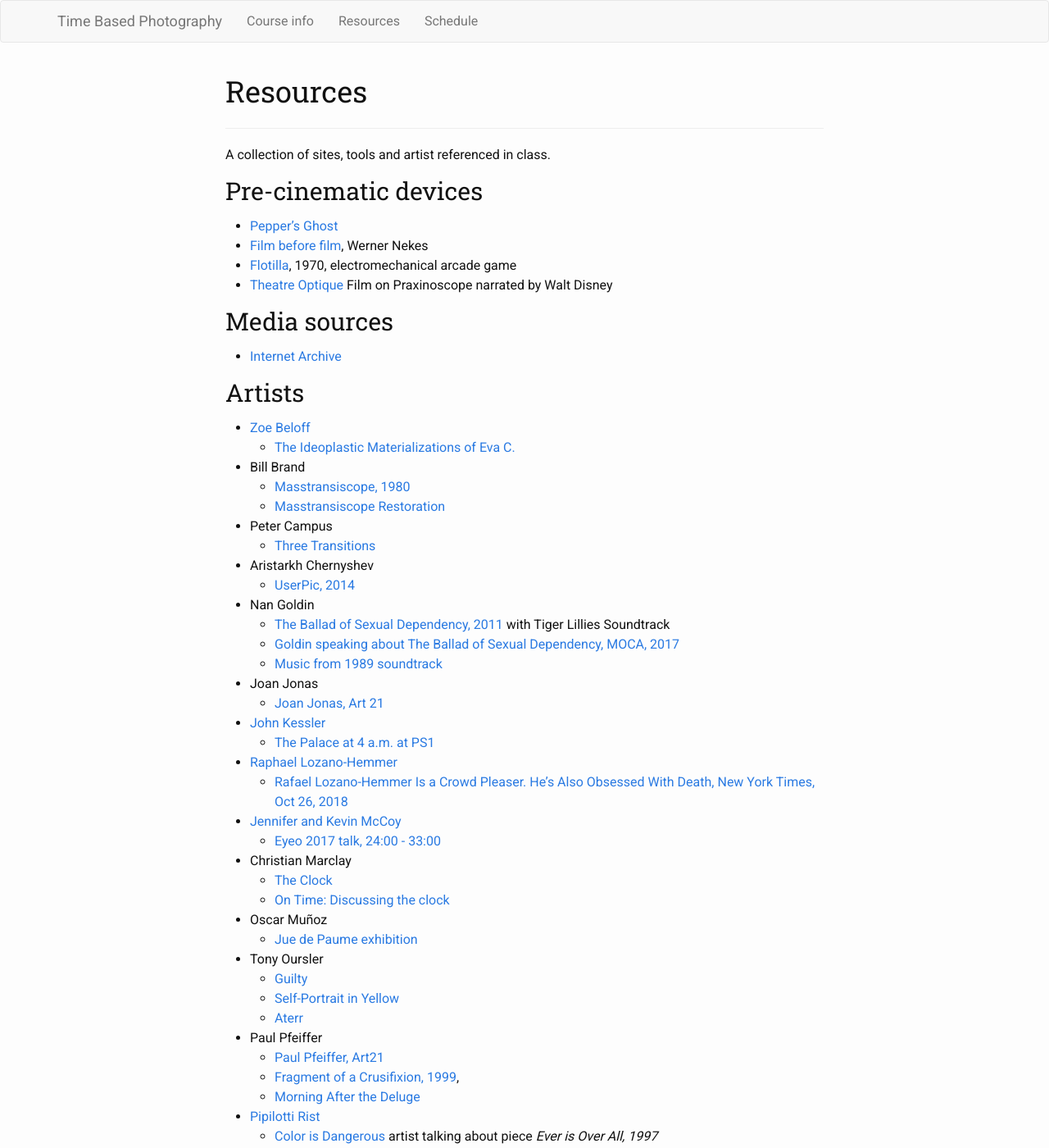
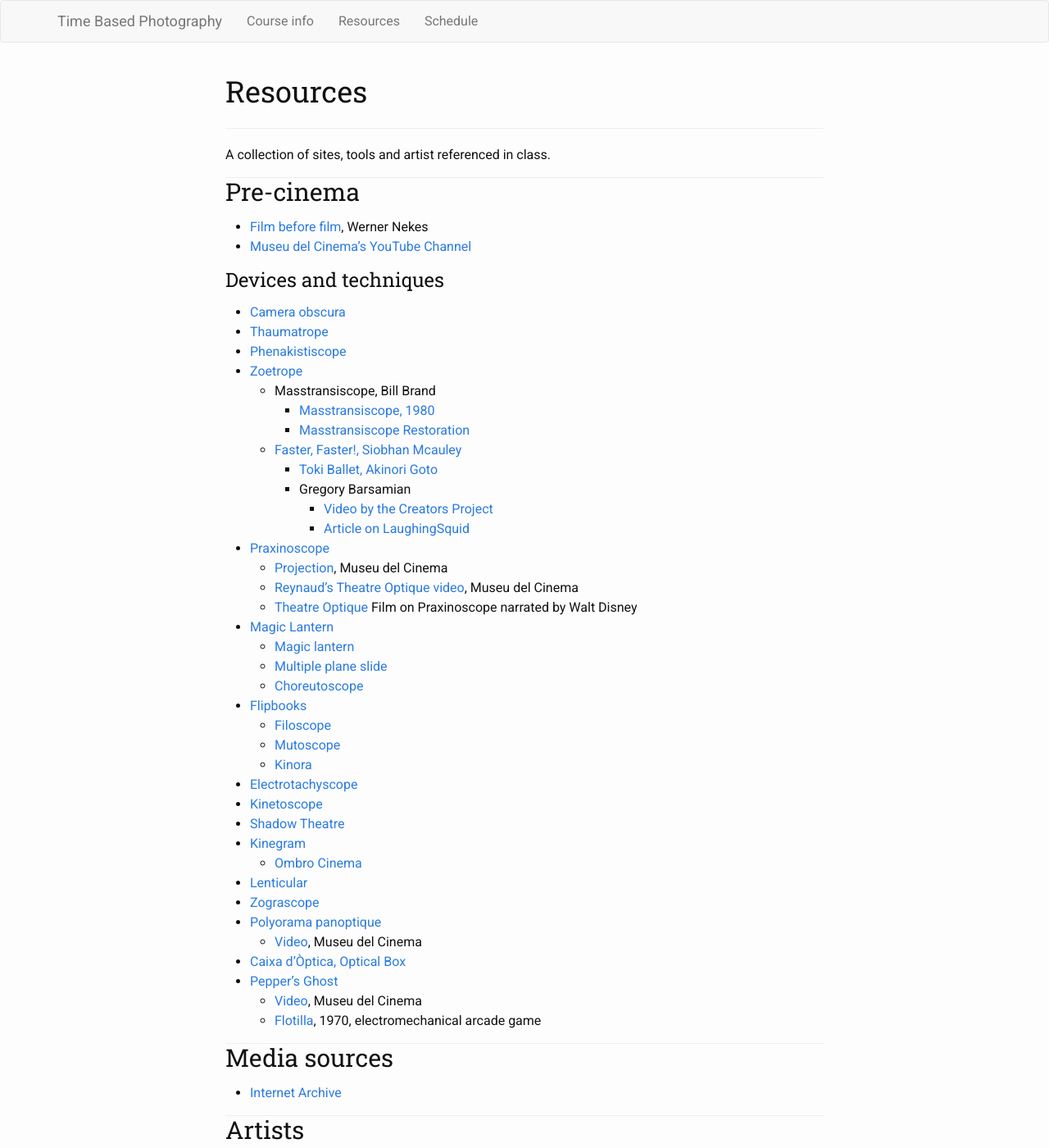
Before and after one commit to kellyegan/StillMoving, a Jekyll site: the page built from resources.md, in a window 1280 px wide and 1400 px high. Shown: the whole window at 82% size. Built offline with Jekyll 4.4.1, drawn with Linux system fonts in a browser that asks for light colours.

Commit message:
Add pre-cinematic devices to resourse page.

```diff
--- a/resources.md
+++ b/resources.md
@@ -6,17 +6,58 @@ permalink: /resources/
 
 A collection of sites, tools and artist referenced in class.
 
-## Pre-cinematic devices
+---
+## Pre-cinema
 
+* [Film before film](https://www.youtube.com/watch?v=fKTvEsvH59g), Werner Nekes
+* [Museu del Cinema's YouTube Channel](https://www.youtube.com/channel/UCIibfnCg3YhDh8gJFNhBcLQ)
+
+### Devices and techniques
+
+* [Camera obscura](https://en.wikipedia.org/wiki/Camera_obscura)
+* [Thaumatrope](https://en.wikipedia.org/wiki/Thaumatrope)
+* [Phenakistiscope](https://en.wikipedia.org/wiki/Phenakistiscope)
+* [Zoetrope](https://en.wikipedia.org/wiki/Zoetrope)
+	* Masstransiscope, Bill Brand
+		* [Masstransiscope, 1980](https://www.youtube.com/watch?v=d-2oxMB8U-E)
+		* [Masstransiscope Restoration](https://www.youtube.com/watch?v=c-_eHFXqxpQ)
+  * [Faster, Faster!, Siobhan Mcauley](http://abrooksart.com/portfolio/siobhan-mcauley/)
+	* [Toki Ballet, Akinori Goto](https://vimeo.com/193223122)
+	* Gregory Barsamian
+		* [Video by the Creators Project](https://www.youtube.com/watch?v=4cmDcZY9Trc)
+		* [Article on LaughingSquid](https://laughingsquid.com/spinning-animated-sculptures-by-gregory-barsamian/)
+* [Praxinoscope](https://en.wikipedia.org/wiki/Praxinoscope)
+	* [Projection](https://www.youtube.com/watch?v=wrHflL3Fb-I), Museu del Cinema
+	* [Reynaud's Theatre Optique video](https://www.youtube.com/watch?v=e4zQ49zgclM), Museu del Cinema
+	* [Theatre Optique](https://www.youtube.com/watch?v=TAUA6pg_EXk) Film on Praxinoscope narrated by Walt Disney
+* [Magic Lantern](https://en.wikipedia.org/wiki/Magic_lantern)
+	* [Magic lantern](https://www.youtube.com/watch?v=q9kLpfbHCjk)
+	* [Multiple plane slide](https://www.youtube.com/watch?v=sAcGf1-m9-c)
+	* [Choreutoscope](https://www.youtube.com/watch?v=Wqck3ET9vto)
+* [Flipbooks](https://en.wikipedia.org/wiki/Flip_book)
+	* [Filoscope](https://www.youtube.com/watch?v=wYS_55YlRDc)
+	* [Mutoscope](https://www.youtube.com/watch?v=R75QpPehOXs)
+	* [Kinora](https://en.wikipedia.org/wiki/Kinora)
+* [Electrotachyscope](https://en.wikipedia.org/wiki/Electrotachyscope)
+* [Kinetoscope](https://en.wikipedia.org/wiki/Kinetoscope)
+* [Shadow Theatre](https://www.youtube.com/watch?v=T3ztg6VZuNI)
+* [Kinegram](https://en.wikipedia.org/wiki/Barrier_grid_animation_and_stereography)
+	* [Ombro Cinema](https://www.youtube.com/watch?v=svlFbL84SfU)
+* [Lenticular](https://en.wikipedia.org/wiki/Lenticular_printing)
+* [Zograscope](https://en.wikipedia.org/wiki/Zograscope)
+* [Polyorama panoptique](https://en.wikipedia.org/wiki/Polyorama_Panoptique)
+	* [Video](https://www.youtube.com/watch?v=1r5O9cWRQ4c), Museu del Cinema
+* [Caixa d'Òptica, Optical Box](https://www.youtube.com/watch?v=ygomb3-yyhM)
 * [Pepper's Ghost](https://en.wikipedia.org/wiki/Pepper%27s_ghost)
-* [Film before film](https://www.youtube.com/watch?v=fKTvEsvH59g), Werner Nekes
-* [Flotilla](https://www.youtube.com/watch?v=rDFaqnwp9Rg), 1970, electromechanical arcade game
-* [Theatre Optique](https://www.youtube.com/watch?v=TAUA6pg_EXk) Film on Praxinoscope narrated by Walt Disney
+	* [Video](https://www.youtube.com/watch?v=Ipnk8rEEgy4), Museu del Cinema
+	* [Flotilla](https://www.youtube.com/watch?v=rDFaqnwp9Rg), 1970, electromechanical arcade game
 
+---
 ## Media sources
 
 * [Internet Archive](http://archive.org/)
 
+---
 ## Artists
 
 * [Zoe Beloff](http://www.zoebeloff.com)
```
